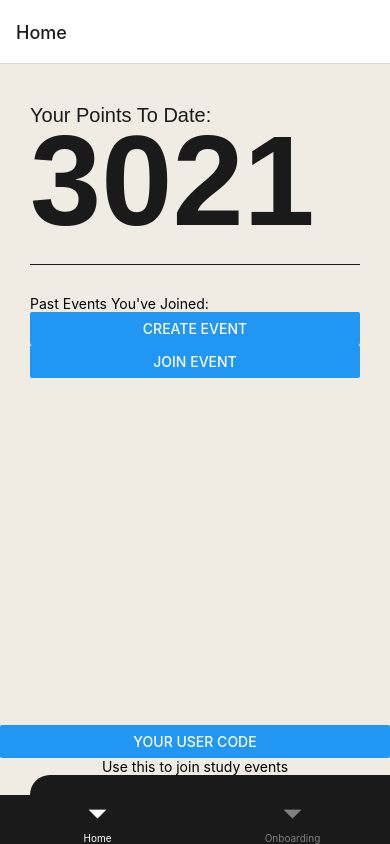
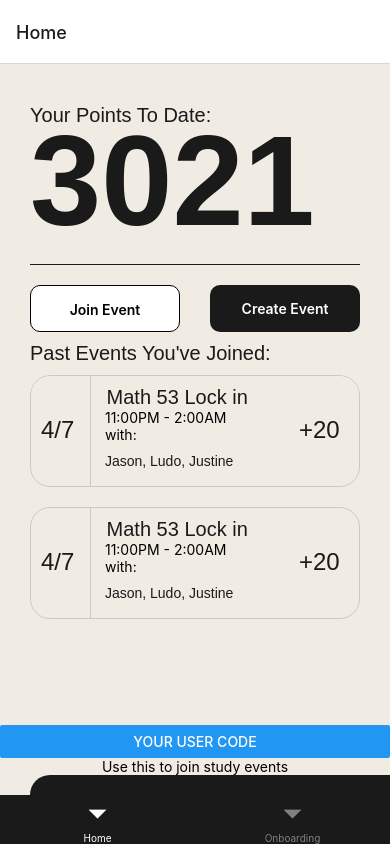
Before and after one commit to olegv101/neurosityMPfocus, a React Native app: screen /Home in a window 390 px wide. Built offline with nearby package versions, Linux system fonts and the light colour scheme.

Commit message:
checkpoint working1

```diff
--- a/package.json
+++ b/package.json
@@ -10,6 +10,7 @@
     "test": "jest"
   },
   "dependencies": {
+    "@neurosity/sdk": "^6.5.10",
     "@react-navigation/bottom-tabs": "^6.5.20",
     "@react-navigation/native": "^6.1.17",
     "@react-navigation/stack": "^6.3.29",
@@ -17,6 +18,7 @@
     "firebase": "^10.10.0",
     "react": "18.2.0",
     "react-native": "0.73.6",
+    "react-native-ble-manager": "^11.4.0",
     "react-native-gesture-handler": "^2.16.0",
     "react-native-reanimated": "^3.8.1",
     "react-native-safe-area-context": "^4.9.0",
--- a/react-native.config.js
+++ b/react-native.config.js
@@ -1,3 +1,3 @@
 module.exports = {
-    assets: ['./assets/fonts/'], // path to your font files
+    assets: ['./assets/fonts/'],
   };
--- a/src/screens/CreateEventScreen.js
+++ b/src/screens/CreateEventScreen.js
@@ -1,21 +1,87 @@
-import React, { useState } from 'react';
+import React, { useState, useEffect } from 'react';
 import { View, Text, TextInput, Button } from 'react-native';
 import styles from '../styles/StyleSheet';
+import { Neurosity, ReactNativeTransport } from "@neurosity/sdk";
+import { NativeModules, NativeEventEmitter, Platform } from "react-native";
+import BleManager from "react-native-ble-manager";
+
+
+      async function connectToNeurosityHeadset(email, password) {
+        const neurosity = new Neurosity({
+          autoSelectDevice: true,
+          bluetoothTransport: new ReactNativeTransport({
+            BleManager,
+            bleManagerEmitter: new NativeEventEmitter(NativeModules.BleManager),
+            platform: Platform.OS
+          }),
+          streamingMode: "bluetooth-with-wifi-fallback"
+        });
+
+        await neurosity.login({
+          email,
+          password
+        });
+
+        return neurosity;
+      }
 
 const CreateEventScreen = ({ navigation }) => {
     const [value, setValue] = useState('');
+    const [neurosity1, setNeurosity1] = useState(null);
+    const [neurosity2, setNeurosity2] = useState(null);
+    const [arr1, setArr1] = useState([]);
+    const [arr2, setArr2] = useState([]);
+
+    useEffect(() => { connectToNeurosityHeadset("Justine.choueiri@berkeley.edu", "guqwom-dytxoB-zipxa7").then(setNeurosity1); }, []);
+    useEffect(() => {
+        if (neurosity1) {
+          const subscription = neurosity1.focus().subscribe(data => {
+            setArr1(prevArr1 => [...prevArr1, Math.round(data["probability"]*100)]);
+          });
+
+          // Clean up the subscription when the component unmounts
+          return () => subscription.unsubscribe();
+        }
+      }, [neurosity1]);
+
+
+      useEffect(() => { connectToNeurosityHeadset("olegviatkin@berkeley.edu", 'xejpip-gedkas-bisGu1').then(setNeurosity2); }, []);
+      useEffect(() => {
+          if (neurosity2) {
+            const subscription = neurosity2.focus().subscribe(data => {
+              setArr2(prevArr2 => [...prevArr2, Math.round(data["probability"]*100)]);
+            });
+
+            // Clean up the subscription when the component unmounts
+            return () => subscription.unsubscribe();
+          }
+        }, [neurosity2]);
+
 
     const handleBackButtonPress = () => {
         navigation.navigate('Home');
     };
+
 
     return (
         <View style={styles.container}>
             <View style={{ alignSelf: 'flex-start' }}>
                 <Button title="Back to Home" onPress={handleBackButtonPress} />
             </View>
-            <Text>Create Event</Text>
-            <Text>Invite people with their code</Text>
+            <View>
+            {arr1.length > 0 && <Text>{JSON.stringify(arr1[arr1.length - 1])}</Text>}
+      </View>
+      <View>
+            {arr2.length > 0 && <Text>{JSON.stringify(arr2[arr2.length - 1])}</Text>}
+      </View>
+            <Button title="Create Event" onPress={connectToNeurosityHeadset} />
+            <Button
+  title="Check Connection"
+  onPress={async () => {
+    const isConnected = await checkConnection(neurosity);
+    console.log(`Neurosity device is ${isConnected ? 'connected' : 'not connected'}`);
+  }}
+/>
             <TextInput
                 keyboardType="numeric"
                 maxLength={6}
@@ -29,6 +95,6 @@ const CreateEventScreen = ({ navigation }) => {
             />
         </View>
     );
-};
+}
 
 export default CreateEventScreen;
--- a/src/screens/HomePage.js
+++ b/src/screens/HomePage.js
@@ -1,5 +1,5 @@
 import React, { useState } from 'react';
-import { View, Text, Button, Modal, StyleSheet, TouchableOpacity } from 'react-native';
+import { View, Text, Button, Modal, StyleSheet, TouchableOpacity, ScrollView } from 'react-native';
 import styles from '../styles/StyleSheet';
 
 const HomePage = ({ navigation }) => {
@@ -33,19 +33,60 @@ const HomePage = ({ navigation }) => {
         <View style={[styles.container, { padding: 30 }]}>
             <Text style={[styles.text, { fontSize: 20, fontWeight: '300' }]}>Your Points To Date:</Text>
             <Text style={[styles.text, { fontSize: 128, fontWeight: 600, marginTop: -20 }]}>3021</Text>
-            <View style={{ width: '100%', height: 1, backgroundColor: '#1A1A1A', marginBottom: 30, marginTop: 10 }}></View>
-            <Text>Past Events You've Joined:</Text>
+            <View style={{ width: '100%', height: 1, backgroundColor: '#1A1A1A', marginBottom: 20, marginTop: 10 }}></View>
 
-            <View>
-                <Button
-                    title="Create Event"
-                    onPress={handleCreateEvent}
-                />
-                <Button
-                    title="Join Event"
-                    onPress={handleJoinEvent}
-                />
+            <View style={{ flexDirection: 'row', justifyContent: 'space-between' }}>
+
+                <TouchableOpacity style={[styles.button, { width: 150, backgroundColor: 'white', borderRadius: 10, padding: 10, borderWidth: 1 }]} onPress={handleJoinEvent}>
+                    <Text style={[styles.buttonText, { color: 'black', fontWeight: 600, textAlign: 'center', paddingTop: 5, }]}>Join Event</Text>
+                </TouchableOpacity>
+
+                <TouchableOpacity style={[styles.button, { width: 150, backgroundColor: '#1A1A1A', borderRadius: 10, padding: 15 }]} onPress={handleCreateEvent}>
+                    <Text style={[styles.buttonText, { color: 'white', fontWeight: 600, textAlign: 'center' }]}>Create Event</Text>
+                </TouchableOpacity>
+
             </View>
+
+            <Text style={[styles.text, { fontWeight: 300 }]}>Past Events You've Joined:</Text>
+
+            <ScrollView style={{ marginTop: 10, borderRadius: 20 }}>
+                {/* Card */}
+                <View style={{ flexDirection: 'row', justifyContent: 'space-between', backgroundColor: '#F0ECE4', borderWidth: 1, borderRadius: 20, borderColor: "#CCC9C2", height: 112, paddingHorizontal: 10, marginBottom: 20 }}>
+                    <View style={{ flexDirection: 'row' }}>
+                        <View style={{ width: 50, alignContent: 'center', borderRightWidth: 1, borderColor: '#CCC9C2', paddingRight: 5 }}>
+                            <Text style={[styles.text, { marginTop: 40, fontSize: 24, }]}>4/7</Text>
+                        </View>
+                        <View style={{ padding: 10, backgroundColor: '#F0ECE4' }}>
+                            <Text style={[styles.text, { fontSize: 20, fontWeight: 500, marginTop: 0 }]}> Math 53 Lock in </Text>
+                            <Text> 11:00PM - 2:00AM</Text>
+                            <Text> with: </Text>
+                            <Text style = {[styles.text, {fontSize: 14, fontWeight: 300}]}> Jason, Ludo, Justine </Text>
+                        </View>
+                    </View>
+                    <View style={{ width: 50, alignContent: 'center' }}>
+                        <Text style={[styles.text, { marginTop: 40, fontSize: 24 }]}>+20</Text>
+                    </View>
+                </View>
+
+                {/* Card */}
+                <View style={{ flexDirection: 'row', justifyContent: 'space-between', backgroundColor: '#F0ECE4', borderWidth: 1, borderRadius: 20, borderColor: "#CCC9C2", height: 112, paddingHorizontal: 10, marginBottom: 5 }}>
+                    <View style={{ flexDirection: 'row' }}>
+                        <View style={{ width: 50, alignContent: 'center', borderRightWidth: 1, borderColor: '#CCC9C2', paddingRight: 5 }}>
+                            <Text style={[styles.text, { marginTop: 40, fontSize: 24, }]}>4/7</Text>
+                        </View>
+                        <View style={{ padding: 10, backgroundColor: '#F0ECE4' }}>
+                            <Text style={[styles.text, { fontSize: 20, fontWeight: 500, marginTop: 0 }]}> Math 53 Lock in </Text>
+                            <Text> 11:00PM - 2:00AM</Text>
+                            <Text> with: </Text>
+                            <Text style = {[styles.text, {fontSize: 14, fontWeight: 300}]}> Jason, Ludo, Justine </Text>
+                        </View>
+                    </View>
+                    <View style={{ width: 50, alignContent: 'center' }}>
+                        <Text style={[styles.text, { marginTop: 40, fontSize: 24 }]}>+20</Text>
+                    </View>
+                </View>
+
+            </ScrollView>
 
             <Modal
                 animationType="slide"
@@ -82,9 +123,9 @@ const HomePage = ({ navigation }) => {
                 >
                     {/* This inner View stops the touch propagation */}
                     <View style={[styles.modalView, { backgroundColor: '#1A1A1A', height: 300 }]} onStartShouldSetResponder={() => true}>
-                        <Text style = {[styles.text, {color: 'white', marginTop: -5}]}>Your User Code</Text>
-                        <Text style = {[styles.text, {color: 'white', fontSize: 14, marginTop: 0}]}>to join study sessions</Text>
-                        <Text style={[styles.text, { fontSize: 80, color: 'white' }]}>828221</Text>
+                        <Text style={[styles.text, { color: 'white', marginTop: -5 }]}>Your User Code</Text>
+                        <Text style={[styles.text, { color: 'white', fontSize: 14, marginTop: 0 }]}>to join study sessions</Text>
+                        <Text style={[styles.text, { fontSize: 90, color: 'white' }]}>828221</Text>
                         <TouchableOpacity style={[styles.blackFilledButton, { marginBottom: 25, backgroundColor: '#F0ECE4' }]} onPress={handleCloseModal}>
                             <Text style={[styles.text, { textAlign: 'center', fontSize: 20, fontWeight: 600, paddingTop: 9 }]}>
                                 Copy / Share
```
Also changed, not shown: src/screens/DisplayFocusScreen.js (added, +32 -0 lines), 3 other files (tests, documents, lock files or other folders).
